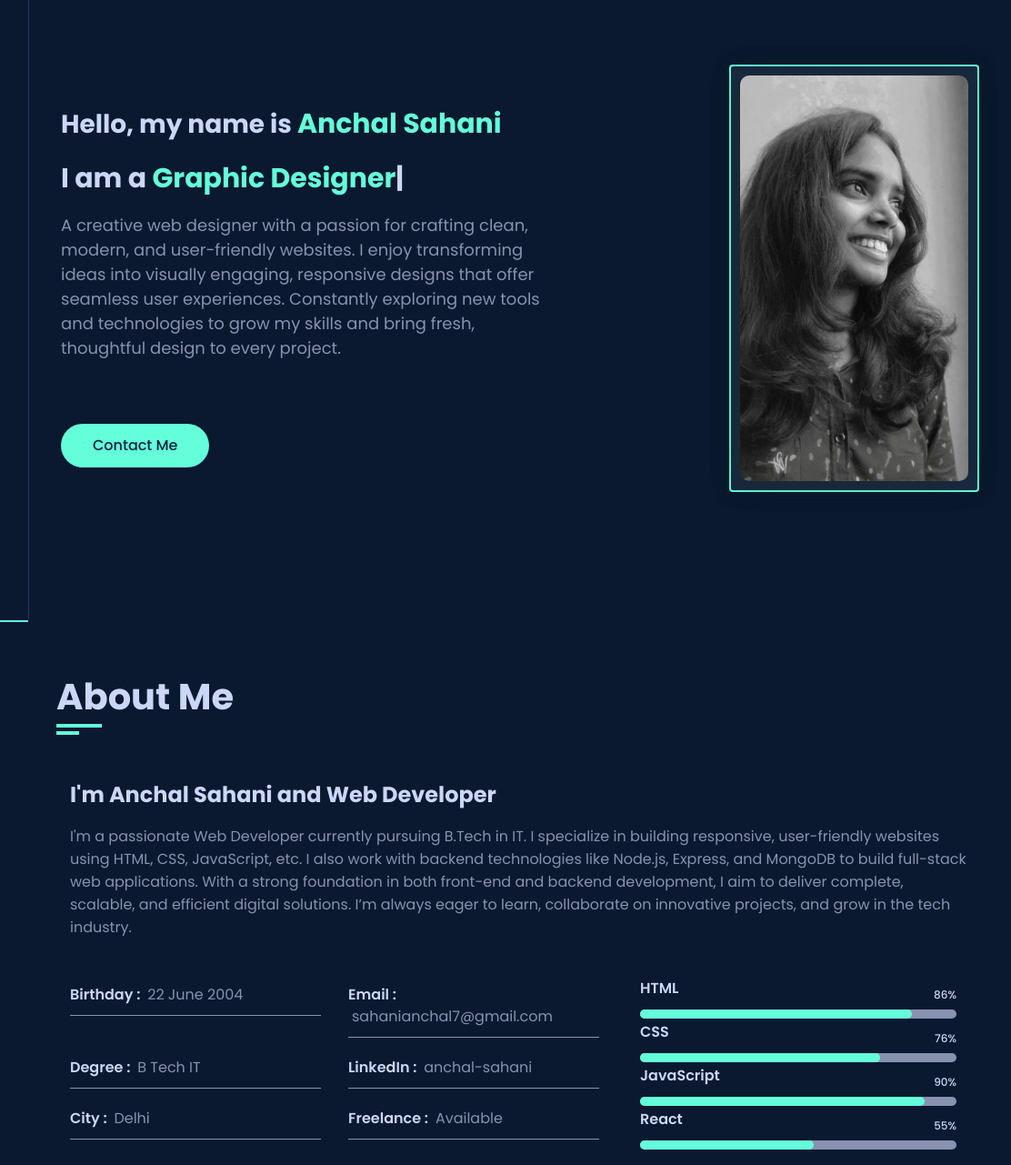
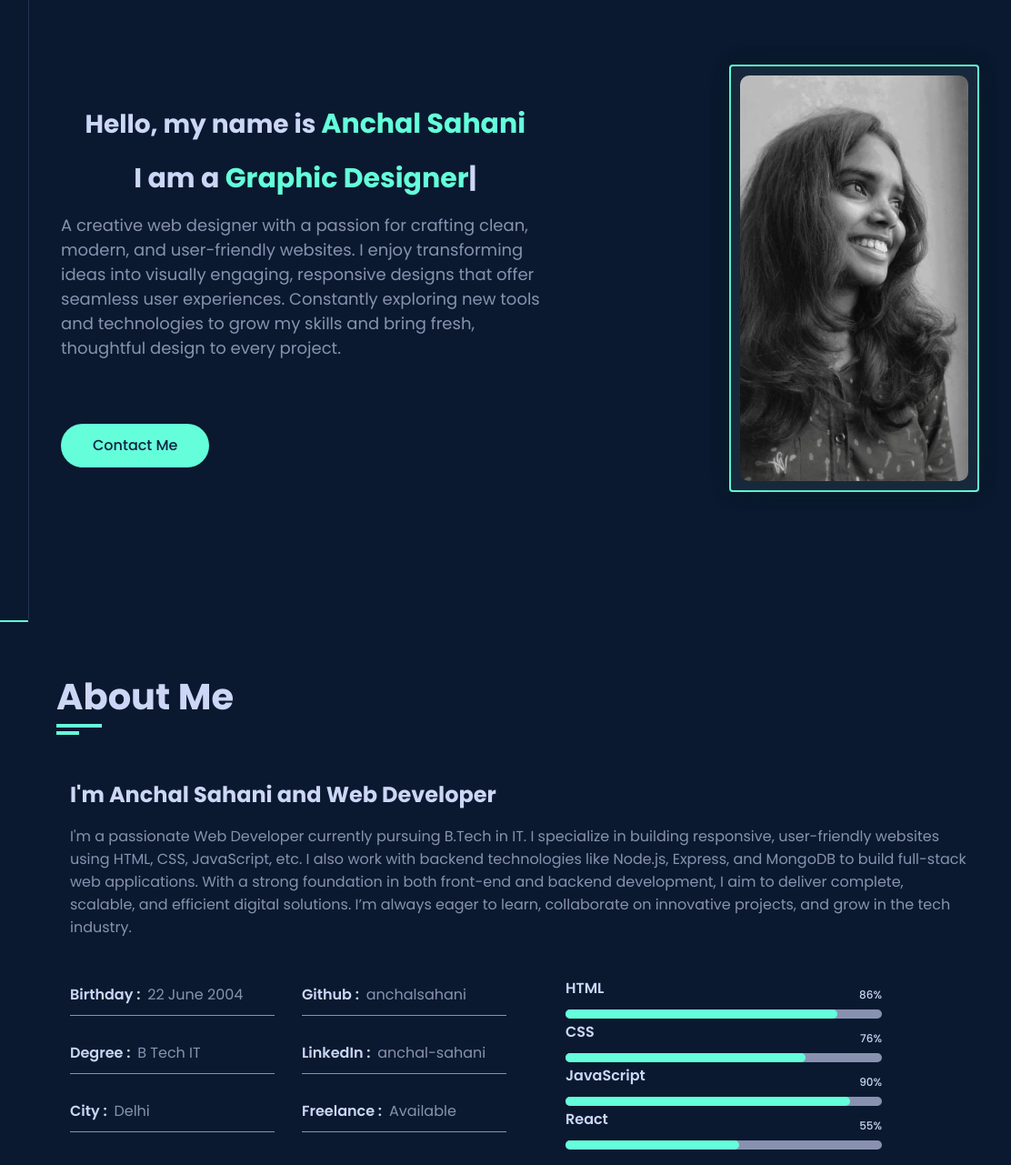
Before and after one commit to anchalsahani/my-portfolio, a plain HTML site: page index.html in a window 1280 px wide. Shown: the part 119-1400 px from the top of the page at 91% size, 168-1280 px from the left. Drawn offline with nearby package versions, Linux system fonts and the light colour scheme; a web font is replaced by a local one.

Commit message:
update content

```diff
--- a/css/style.css
+++ b/css/style.css
@@ -312,6 +312,7 @@ img {
 h3.hello {
   font-size: 2.8rem;
   margin: 1.5rem 0;
+  text-align: center;
 }
 
 h3.hello span {
@@ -319,12 +320,15 @@ h3.hello span {
   font-size: 3rem;
   font-weight: 700;
   color: var(--skin-color);
+  text-align: center;
 }
 
 h3.my-profession {
-  font-size: 3rem;
+  font-size: clamp(1.5rem, 5vw, 3rem);
   margin: 1.5rem 0;
+  text-align: center; /* Optional: center it on smaller screens */
 }
+
 
 .typing {
   color: var(--skin-color);
@@ -438,20 +442,40 @@ h3.my-profession {
   color: var(--text-black-700);
 }
 
-.about-section .about-content .personal-info {
-  flex: 0 0 60%;
-  max-width: 60%;
-  margin-top: 4rem;
+/* Layout container */
+.about-section .about-content.row {
+  display: flex;
+  flex-wrap: wrap;
+  gap: 2rem; /* Optional spacing between columns */
 }
 
+/* Personal Info (Left Side) */
+.about-section .about-content .personal-info {
+  flex: 0 0 50%;
+  max-width: 50%;
+  margin-top: 4rem;
+  box-sizing: border-box;
+}
+
+/* Skills (Right Side) */
+.about-section .about-content .skills {
+  flex: 0 0 50%;
+  max-width: 50%;
+  margin-top: 4rem;
+  box-sizing: border-box;
+}
+
+/* Each info item inside personal info */
 .about-section .about-content .personal-info .info-item {
   flex: 0 0 50%;
   max-width: 50%;
+  box-sizing: border-box;
 }
 
+/* Text styling */
 .about-section .about-content .personal-info .info-item p {
   font-weight: 600;
-  font-size: 1.6rem;
+  font-size: clamp(1.4rem, 1.6vw, 1.6rem);
   padding: 1rem 0;
   border-bottom: 0.1rem solid var(--bg-black-50);
 }
@@ -460,7 +484,23 @@ h3.my-profession {
   font-weight: 400;
   color: var(--text-black-700);
   margin-left: 0.4rem;
+  word-break: break-word;
 }
+
+/* ✅ Responsive for Mobile */
+@media (max-width: 768px) {
+  .about-section .about-content .personal-info,
+  .about-section .about-content .skills {
+    flex: 0 0 100%;
+    max-width: 100%;
+  }
+
+  .about-section .about-content .personal-info .info-item {
+    flex: 0 0 100%;
+    max-width: 100%;
+  }
+}
+
 
 .about-section .about-content .personal-info .buttons {
   margin-top: 3rem;
--- a/index.html
+++ b/index.html
@@ -97,14 +97,14 @@
 </p>
          </div>
       </div>
-      <div class="row">
+      <div class="about-content row">
        <div class="personal-info row">
           <div class="info-item padd-15">
     <p>Birthday : <span>22 June 2004</span></p>
   </div>
   <div class="info-item padd-15">
-    <p>Email : <a href="https://mail.google.com/mail/?view=cm&fs=1&to=sahanianchal7@gmail.com" target="_blank">
-  <span>sahanianchal7@gmail.com</span>
+    <p>Github : <a href="https://github.com/anchalsahani" target="_blank">
+  <span>anchalsahani</span>
 </a>
 </p>
   </div>
@@ -263,7 +263,10 @@
         <div class="contact-info-item padd-15">
           <div class="icon"><i class="fa fa-globe-europe"></i></div>
           <h4>Website</h4>
-          <p>www.example.com</p>
+          <p><a href="https://anchal-sahani-portfolio.vercel.app/" target="_blank">
+  <span>anchal-sahani-portfolio</span>
+</a>
+</p>
         </div>
       </div>
     </div>
```
